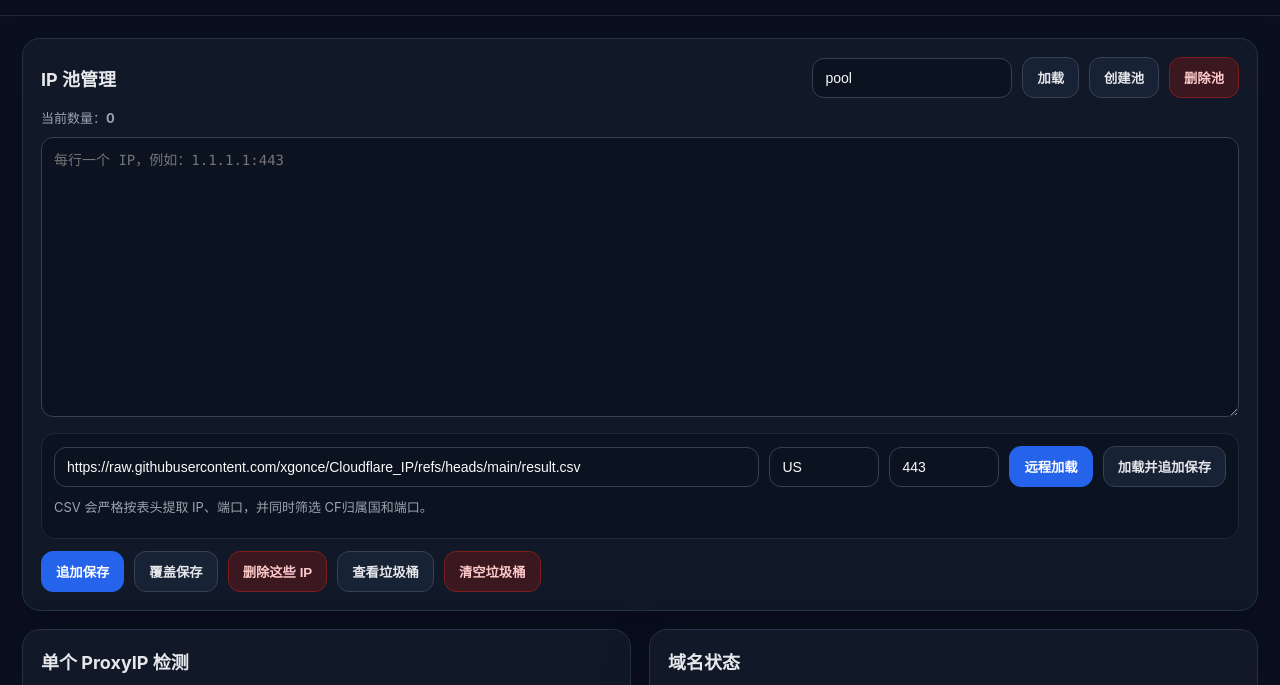
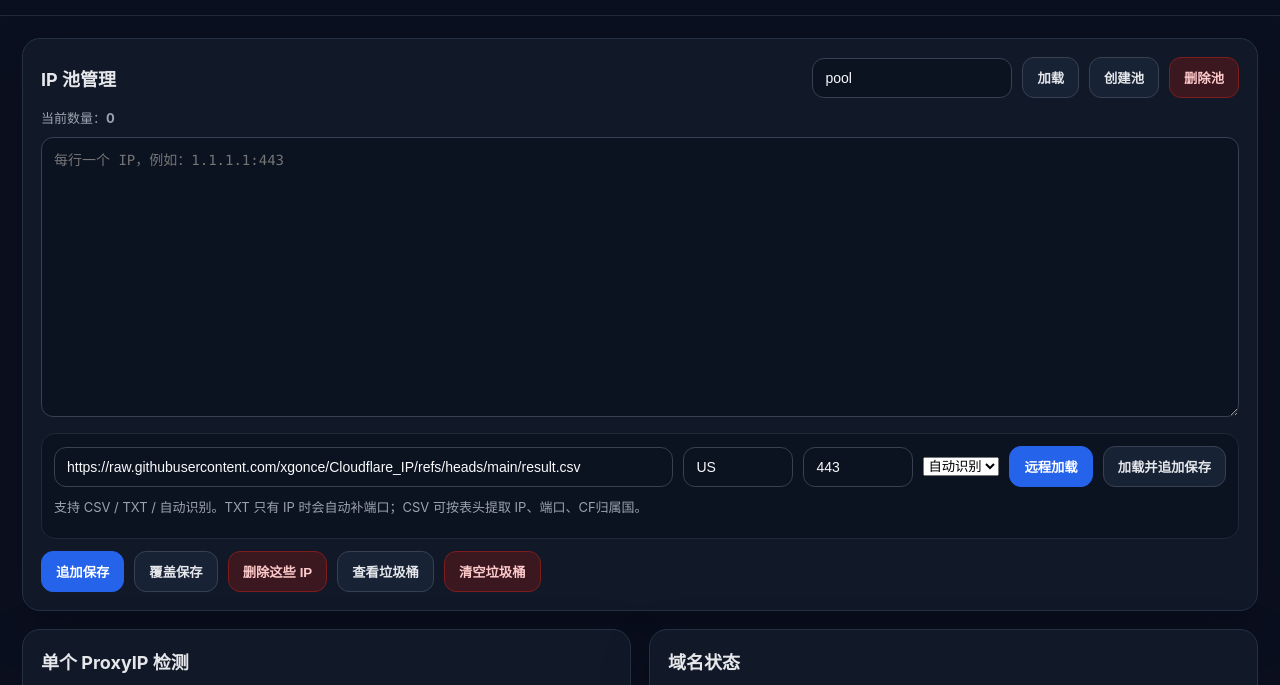
Before and after one commit to mlyo/mlyo.github.io, a website built with Vite: page index.html in a window 1280 px wide. Shown: the part 74-759 px from the top of the page. Built offline with nearby package versions, Linux system fonts and the light colour scheme; files whose address does not match are found by name.

Commit message:
Upload index.html

```diff
--- a/index.html
+++ b/index.html
@@ -21,10 +21,11 @@
           <input id="remoteUrl" value="https://raw.githubusercontent.com/xgonce/Cloudflare_IP/refs/heads/main/result.csv" placeholder="远程 IP/CSV 地址" />
           <input id="remoteCountry" value="US" placeholder="CF归属国" />
           <input id="remotePort" value="443" placeholder="端口筛选" />
+          <select id="remoteFormat" title="远程格式"><option value="auto">自动识别</option><option value="csv">CSV</option><option value="txt">TXT</option></select>
           <button id="btnLoadRemote" class="primary">远程加载</button>
           <button id="btnLoadRemoteAppend">加载并追加保存</button>
         </div>
-        <p class="hint">CSV 会严格按表头提取 IP、端口，并同时筛选 CF归属国和端口。</p>
+        <p class="hint">支持 CSV / TXT / 自动识别。TXT 只有 IP 时会自动补端口；CSV 可按表头提取 IP、端口、CF归属国。</p>
       </div>
       <div class="actions"><button id="btnAppend" class="primary">追加保存</button><button id="btnReplace">覆盖保存</button><button id="btnRemove" class="danger">删除这些 IP</button><button id="btnLoadTrash">查看垃圾桶</button><button id="btnClearTrash" class="danger">清空垃圾桶</button></div>
     </section>
```
